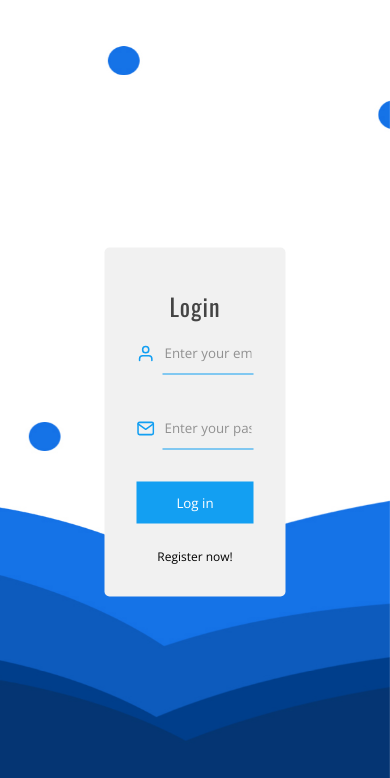
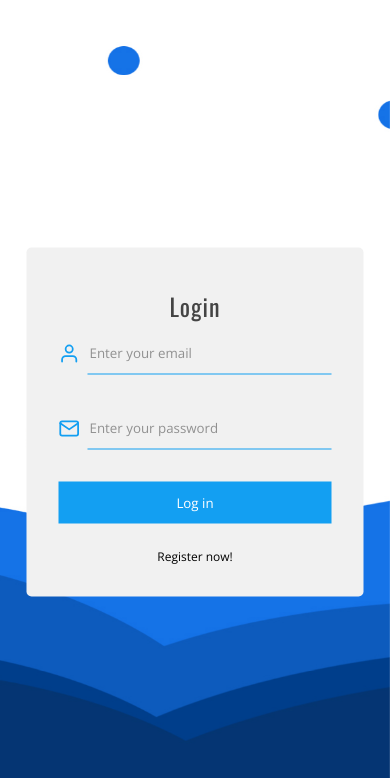
Before and after one commit to sanderhelleso/open-excercise-API, a React (Create React App) app in the folder client/: page / in a window 390 px wide. Shown: the top 778 px of the page. Built offline with nearby package versions, Linux system fonts and the light colour scheme; no server answers.

Commit message:
Added media queries to login/register page

```diff
--- a/client/src/components/login/Login.js
+++ b/client/src/components/login/Login.js
@@ -57,9 +57,7 @@ const Login = ({ history }) => {
         <StyledBg>
             <StyledForm noValidate>
                 <StyledHeader>Login</StyledHeader>
-
                 {renderInputs()}
-
                 <div>
                     <StyledBtn type="submit" onClick={handleSubmit}>
                         Log in
@@ -96,6 +94,10 @@ const StyledForm = styled.form`
     background: #f1f1f1;
     border-radius: 5px;
     padding: 2rem;
+    @media screen and (max-width: 1000px) {
+        max-width: 70%;
+        width: 70%;
+    }
 `;
 
 const StyledHeader = styled.h1`
@@ -127,7 +129,7 @@ const StyledInput = styled.input`
     background: none;
     border-bottom: 0.5px solid #139ff2;
     :focus {
-        border: 0.5px solid #139ff2;
+        border: 0.2px solid #139ff2;
     }
     ::placeholder {
         color: #00000066;
@@ -153,6 +155,7 @@ const StyledSpan = styled.span`
     justify-content: center;
     font-size: 0.75rem;
     transition: 0.3s all ease-in-out;
+
     :hover {
         cursor: pointer;
         color: #0e84c9;
--- a/client/src/components/register/Register.js
+++ b/client/src/components/register/Register.js
@@ -125,6 +125,10 @@ const Wrapper = styled.form`
     transform: translate(-50%, -50%);
     background: #f1f1f1;
     border-radius: 5px;
+    @media screen and (max-width: 1000px) {
+        max-width: 70%;
+        width: 70%;
+    }
 `;
 
 const StyledHeader = styled.h1`
```
